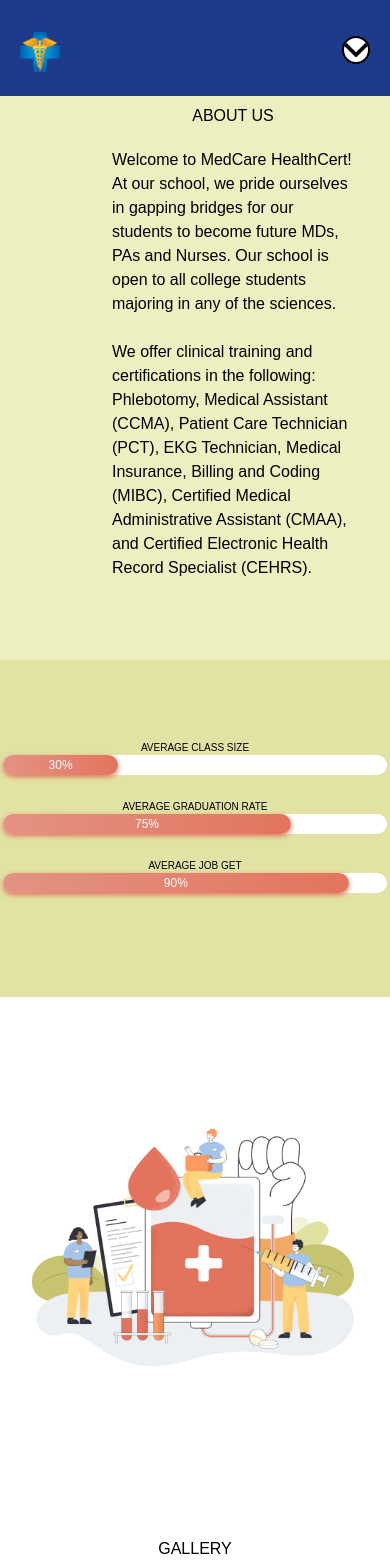
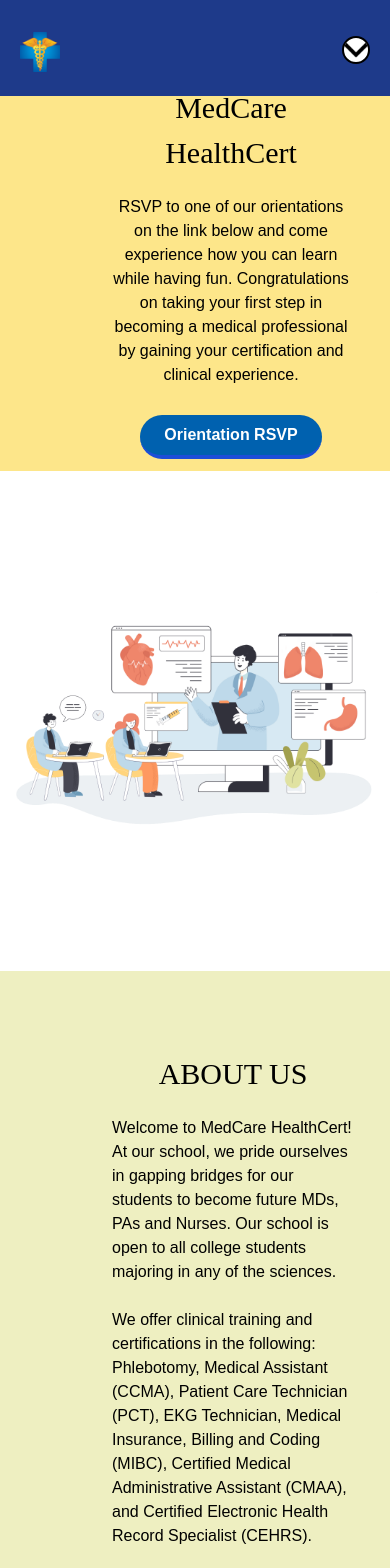
Before and after one commit to AnthonyC233/Medcare-Remodel, a React (Create React App) app: page / in a window 390 px wide. Shown: the top 1568 px of the page. Built offline with nearby package versions, Linux system fonts and the light colour scheme; the HTML template or start-up script is replaced by a standard one.

Commit message:
Added header component and made it responsive for 1920px - 1024px and lg screens

```diff
--- a/src/components/About (Home)/About.js
+++ b/src/components/About (Home)/About.js
@@ -8,7 +8,7 @@ function About() {
     <section>
       <div className="about-section grid grid-cols-2 lg:grid-cols-1">
         <div className="py-20 pl-28 pr-9 bg-ltGreen flex items-center justify-center flex-col text-left hi">
-          <h1 className="pb-5">ABOUT US</h1>
+          <h1 className="pb-5 text-3xl font-medium font-['Mingzat']">ABOUT US</h1>
           <p>
             Welcome to MedCare HealthCert! At our school, we pride ourselves in
             gapping bridges for our students to become future MDs, PAs and
--- a/src/components/Gallery (Home)/GalleryHome.js
+++ b/src/components/Gallery (Home)/GalleryHome.js
@@ -15,7 +15,7 @@ function GalleryHome() {
         </div>
 
         <div className="p-20 lg:p-10 flex items-center justify-center flex-col text-center hi">
-          <h1 className="pb-5">GALLERY</h1>
+          <h1 className="pb-5 text-3xl font-medium font-['Mingzat']">GALLERY</h1>
           <p className="pb-5">
             Lorem ipsum dolor sit amet, consectetur adipiscing elit, sed do
             eiusmod tempor incididunt ut labore et dolore magna aliqua.
--- a/src/components/Header/Header.js
+++ b/src/components/Header/Header.js
@@ -1,9 +1,59 @@
 import React from 'react';
+import header1 from '../../assets/header-1.png';
 
 function Header() {
   return (
     <section>
-     <h1>Hiiiiiiiiiiiiiiiiiiii</h1>
+      <div className="header-link-section grid grid-cols-2 lg:grid-cols-1">
+
+        {/* Welcome Text Div */}
+        <div className="
+
+        // 1920px - 1024px
+        py-20 pl-28 flex items-center justify-center flex-col text-center hi lg:bg-amber-200
+
+        // 1023px - 640px (lg)
+        lg:px-10 lg:pt-10 lg:pb-0 lg:py-20 lg:pl-28
+
+        // 639px (sm)
+
+        ">
+          <h1 className="pb-5 text-3xl font-medium font-['Mingzat']">Welcome to MedCare HealthCert</h1>
+          <p className="
+
+          // 1920px - 1024px
+          pb-5
+
+          // 1023px - 640px (lg)
+          lg:pb-0
+
+          ">
+          RSVP to one of our orientations on the link below and come experience how you can learn while having fun. Congratulations on taking your first step in becoming a medical professional by gaining your certification and clinical experience.
+          </p>
+          <button className="
+
+          // Base
+          px-6 bg-galleryButton hover:bg-blue-400 text-white font-bold py-2 px-4 border-b-4 border-blue-700 hover:border-blue-500 rounded-full
+
+          // 1023px - 640px (lg)
+          lg:mt-7 lg:mb-3
+
+          ">
+            Orientation RSVP
+          </button>
+        </div>
+
+
+        {/* Welcome Img Div */}
+        <div className="header-image">
+          <img
+            src={header1}
+            alt="gallery-home-link"
+            className="object-contain md:object-scale-down"
+          ></img>
+        </div>
+
+      </div>
     </section>
   );
 }
--- a/src/components/Header/Nav.js
+++ b/src/components/Header/Nav.js
@@ -55,10 +55,13 @@ function Nav() {
   return (
     <header>
       {/* Navbar */}
-      <nav className="flex">
+      <nav className="flex z-50">
         {/* Nav Width (w-72 === 18rem || 288px; w-20 === 5rem || 80px) */}
         <div
           className={`
+
+        // ALL SIZES
+        z-40
 
         // 1920px - 640px
         ${
@@ -163,7 +166,7 @@ function Nav() {
 
               `}
             >
-              MedCare Health Cert
+              MedCare
             </h1>
           </div>
 
--- a/src/components/Header/header.css
+++ b/src/components/Header/header.css
@@ -1,4 +1,4 @@
-
+/* Nav.js */
 .nav-logo {
     height: 40px;
 }
@@ -18,3 +18,23 @@
 .bottom-nav-icons {
     width: 18px;
 }
+
+/* Header.js */
+.header-link-section {
+/* for the navbar */
+/* padding-left: 5rem; */
+}
+
+
+/* FIX FOR 1023px (lg) SCREENS */
+.header-image img {
+height: 500px;
+width: 800px;
+}
+
+/* 639 changes */
+@media screen and (max-width: 639px) {
+    .gallery-link-section {
+        padding: 0;
+    }
+}
--- a/src/index.css
+++ b/src/index.css
@@ -3,6 +3,8 @@
 @tailwind utilities;
 
 @import url('https://fonts.googleapis.com/css2?family=M+PLUS+Rounded+1c:wght@100;300;400;500;700;800;900&display=swap');
+
+@import url('https://fonts.googleapis.com/css2?family=Mingzat&display=swap');
 
 * {
   /* MedCare HealthCert Color Pallette */
```
Also changed, not shown: 1 other file (tests, documents, lock files or other folders).
